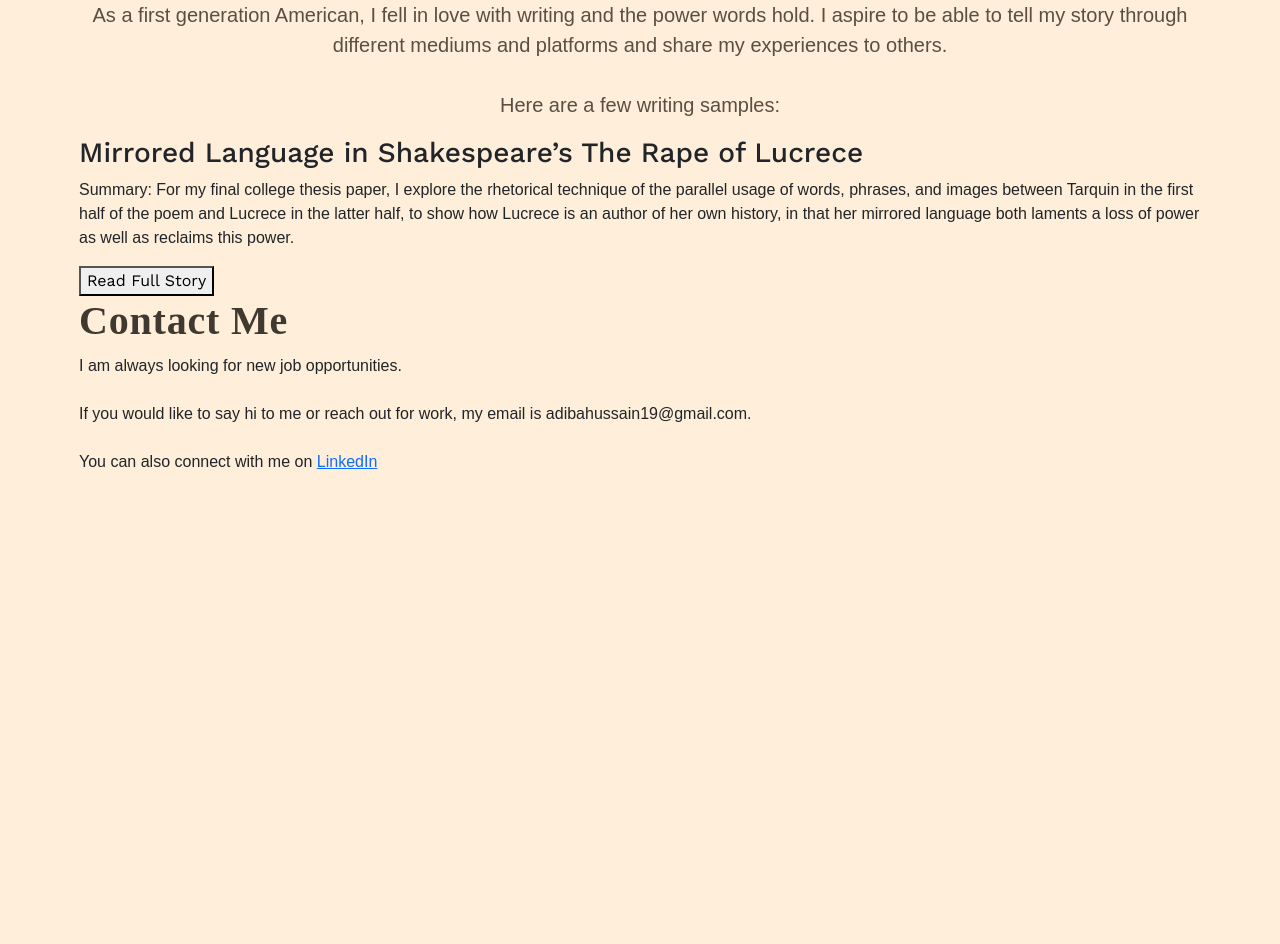
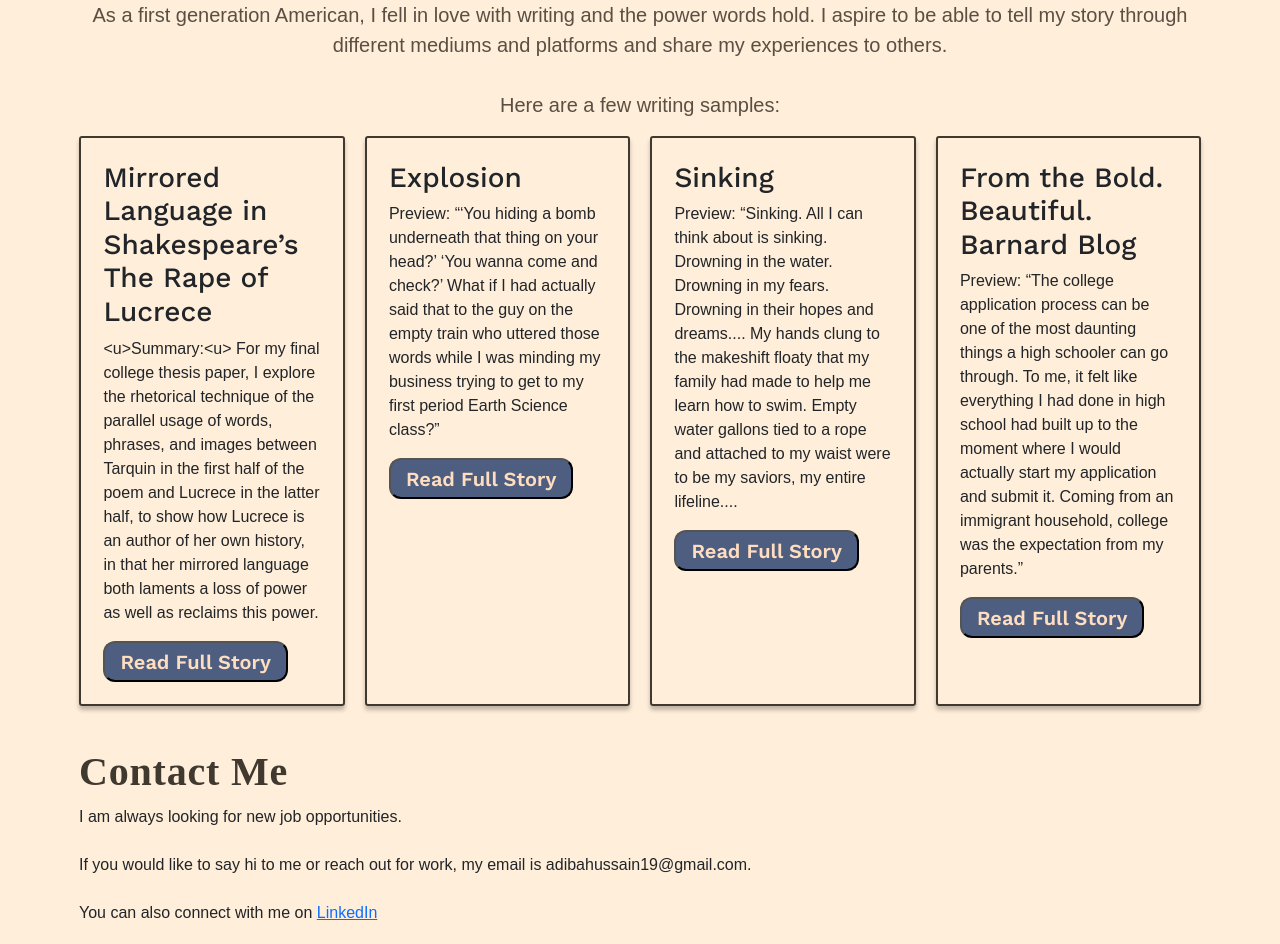
Before and after one commit to adibahussain19/adibahussain19.github.io, a React (Vite) app: page / in a window 1280 px wide. Shown: the part 2760-3704 px from the top of the page. Before the commit the page ends 3280 px from the top, so only its background shows below. Built offline with nearby package versions, Linux system fonts and the light colour scheme; a web font is replaced by a local one.

Commit message:
writing section designs

```diff
--- a/src/components/Writing.jsx
+++ b/src/components/Writing.jsx
@@ -18,7 +18,7 @@ export default function Writing(){
 
             <div id="frame-div">
                 <WritingFrame   name="Mirrored Language in Shakespeare’s The Rape of Lucrece"
-                            text="Summary: For my final college thesis paper, I explore
+                                text="<u>Summary:<u> For my final college thesis paper, I explore
                                 the rhetorical technique of the parallel usage of words,
                                 phrases, and images between Tarquin in the first half of the
                                 poem and Lucrece in the latter half, to show how Lucrece is
@@ -27,7 +27,31 @@ export default function Writing(){
                                 <button>Read Full Story</button>
                 </WritingFrame>
 
+                <WritingFrame   name="Explosion"
+                                text="Preview: “‘You hiding a bomb underneath that thing on your head?’
+                                ‘You wanna come and check?’ What if I had actually said that to the
+                                guy on the empty train who uttered those words while I was minding
+                                my business trying to get to my first period Earth Science class?”">
+                                <button>Read Full Story</button>
+                </WritingFrame>
 
+                <WritingFrame   name="Sinking"
+                                text="Preview: “Sinking. All I can think about is sinking. Drowning in the water. Drowning in my fears.
+                                        Drowning in their hopes and dreams....
+                                        My hands clung to the makeshift floaty that my family
+                                        had made to help me learn how to swim. Empty water gallons tied to a rope and attached to my
+                                        waist were to be my saviors, my entire lifeline....">
+                                <button>Read Full Story</button>
+                </WritingFrame>
+
+                <WritingFrame   name="From the Bold. Beautiful. Barnard Blog"
+                                text="Preview: “The college application process can be one of the most
+                                daunting things a high schooler can go through. To me, it felt like
+                                everything I had done in high school had built up to the moment where
+                                I would actually start my application and submit it. Coming from an
+                                immigrant household, college was the expectation from my parents.”">
+                                <button>Read Full Story</button>
+                </WritingFrame>
             </div>
     </section>
     )
--- a/src/components/WritingFrame.jsx
+++ b/src/components/WritingFrame.jsx
@@ -8,10 +8,6 @@ export default function WritingFrame({name, text, children}) {
             <div className="button-div">
                 {children}
             </div>
-
         </div>
-
-
-
     )
 }
--- a/src/index.css
+++ b/src/index.css
@@ -360,3 +360,50 @@ p {
     font-weight: 500;
     line-height: 150%;
   }
+
+  #writing{
+    display: flex;
+    height: 865px;
+    padding: 64px 8px -1px 8px;
+    flex-direction: column;
+    align-items: center;
+    flex-shrink: 0;
+  }
+
+  .writing-frame{
+    border-radius: 3px;
+    border: 2px solid #403930;
+    box-shadow: 0px 4px 4px 0px rgba(0, 0, 0, 0.25);
+    max-width: 25%;
+    flex-direction: column;
+    padding: 2%;
+  }
+
+  #frame-div{
+    max-width: 100%;
+    max-height: 100%;
+    justify-content: space-between;
+    display: flex;
+    gap: 20px;
+  }
+
+  #frame-div > * {
+    flex: 1;
+    min-width: 200px;
+    max-width: 300px;
+}
+
+  #writing button{
+    display: inline-flex;
+    padding: 4px 15px 3px 15px;
+    justify-content: center;
+    align-items: center;
+    border-radius: 12px;
+    background: #4E5E80;
+    color: #FFDDBF;
+    font-family: "Work Sans";
+    font-size: 20px;
+    font-style: normal;
+    font-weight: 600;
+    line-height: 150%;
+  }
```
Lines whose indentation alone changed are shown as unchanged.
